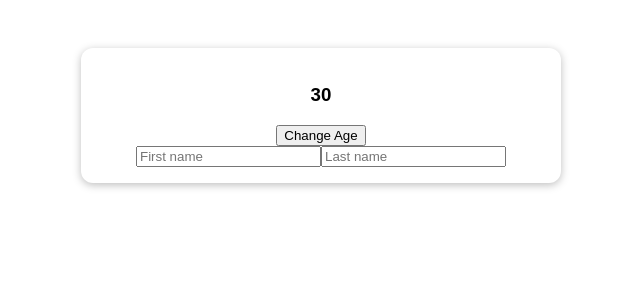
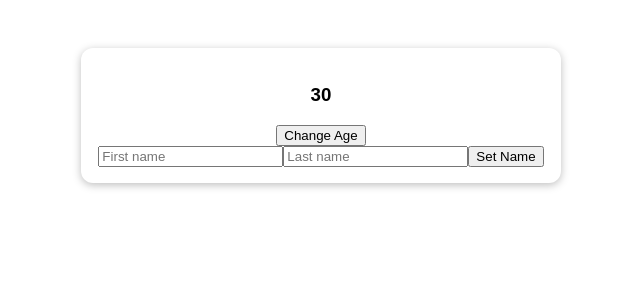
Before and after one commit to babyazalea/vue-composition-api, a Vue app: page / in a window 1280 px wide. Shown: the top 300 px of the page, without its empty margins (319-959 px from the left). Built offline with nearby package versions, Linux system fonts and the light colour scheme; the HTML template or start-up script is replaced by a standard one.

Commit message:
using template refs

```diff
--- a/src/App.vue
+++ b/src/App.vue
@@ -5,7 +5,8 @@
     <button @click="setAge">Change Age</button>
     <div>
       <input type="text" placeholder="First name" v-model="firstName" />
-      <input type="text" placeholder="Last name" v-model="lastName" />
+      <input type="text" placeholder="Last name" ref="lastNameInput" />
+      <button @click="setLastName">Set Name</button>
     </div>
   </section>
 </template>
@@ -20,6 +21,7 @@
     const uAge = ref(30);
     const firstName = ref('');
     const lastName = ref('');
+    const lastNameInput = ref(null);
     // const user = reactive({
     //   name: 'babyazalea',
     //   age: 31
@@ -40,13 +42,19 @@
       uAge.value = 100;
     }
 
+    function setLastName() {
+      lastName.value = lastNameInput.value.value;
+    }
+
     return {
       // user: user,
       setAge: setNewAge,
       userName: uName,
       age: uAge,
       firstName,
-      lastName
+      // lastName,
+      lastNameInput,
+      setLastName
     };
   }
   // data() {
```
